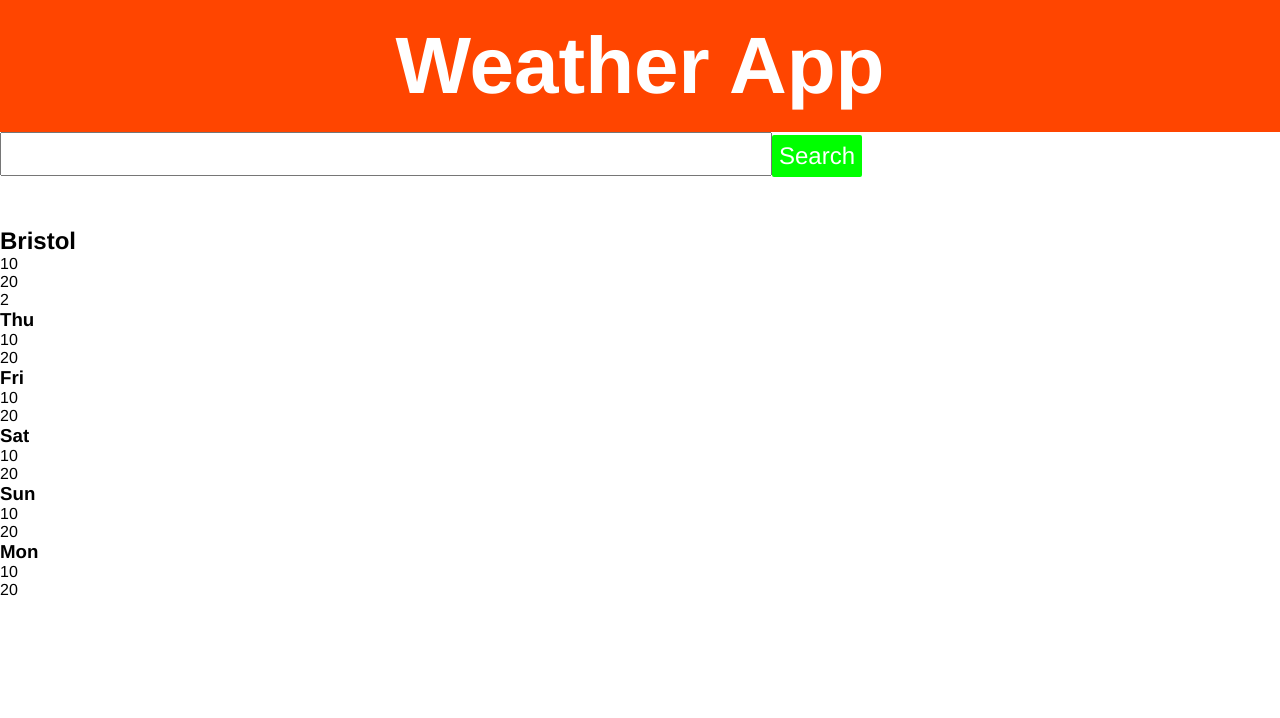
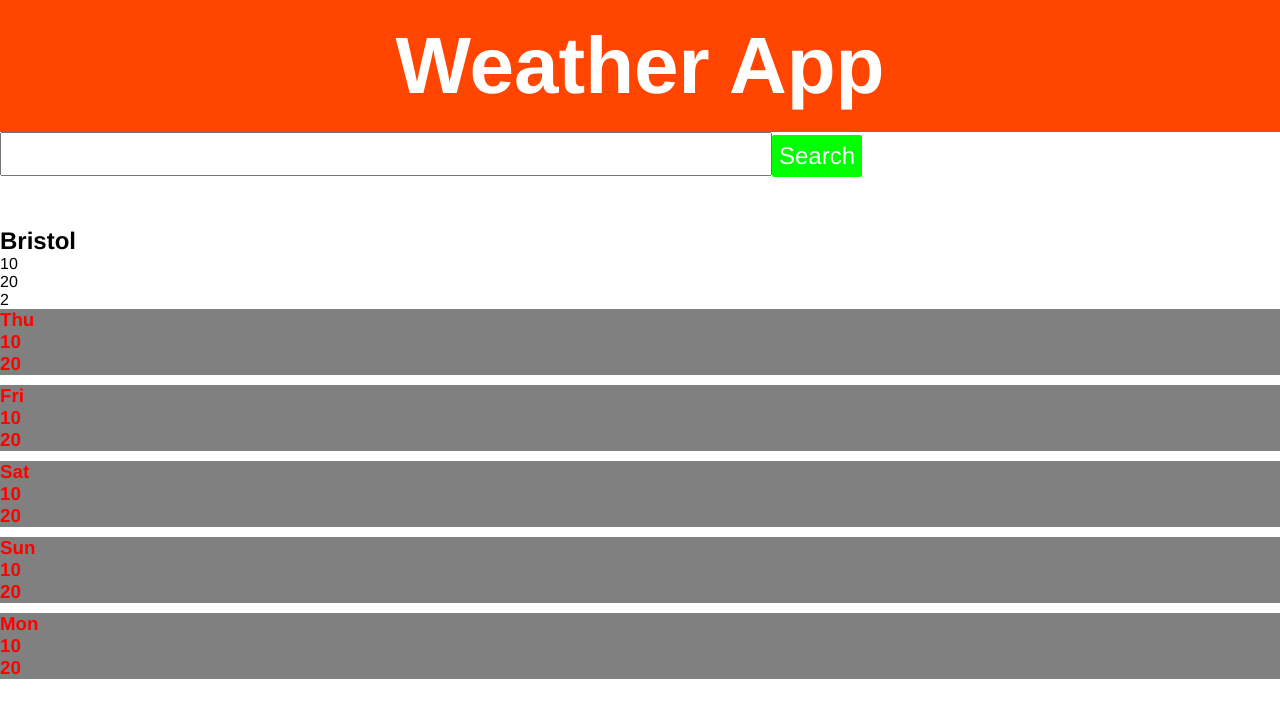
Before and after one commit to r-amos/weather-app, a React (Create React App) app: page / in a window 1280 px wide. Shown: the top 718 px of the page. Built offline with nearby package versions, Linux system fonts and the light colour scheme.

Commit message:
Adding Redux

```diff
--- a/package.json
+++ b/package.json
@@ -5,7 +5,9 @@
   "dependencies": {
     "react": "^16.1.0",
     "react-dom": "^16.1.0",
+    "react-redux": "^5.0.6",
     "react-scripts": "1.0.17",
+    "redux": "^3.7.2",
     "styled-components": "^2.2.3"
   },
   "scripts": {
--- a/src/components/day-summary-panel.jsx
+++ b/src/components/day-summary-panel.jsx
@@ -1,14 +1,41 @@
 import React from 'react';
+
+import styled from 'styled-components';
 
 const DaySummaryPanel = ({day}) => {
 
+    const DayWrapper = styled.div`
+
+        background:grey;
+        margin-bottom:10px;
+
+    `;
+
+    const DayTitle = styled.h3`
+
+        color: red;
+
+    `;
+
+    const DaytimeTemp = styled.h3`
+
+        color: red;
+
+    `;
+
+    const NightTimeTemp = styled.h3`
+
+    color: red;
+
+    `;
+
     return (
 
-        <div>
-            <h3>{day.name}</h3>
-            <div>{day.dayTemp}</div>
-            <div>{day.nightTemp}</div>
-        </div>
+        <DayWrapper>
+            <DayTitle>{day.name}</DayTitle>
+            <DaytimeTemp>{day.dayTemp}</DaytimeTemp>
+            <NightTimeTemp>{day.nightTemp}</NightTimeTemp>
+        </DayWrapper>
 
     );
 
```
Also changed, not shown: src/redux/actions/actions.js (added, +8 -0 lines), src/redux/constants.js (added, +8 -0 lines), src/redux/day.json (added, +13 -0 lines), 1 other file (tests, documents, lock files or other folders).
